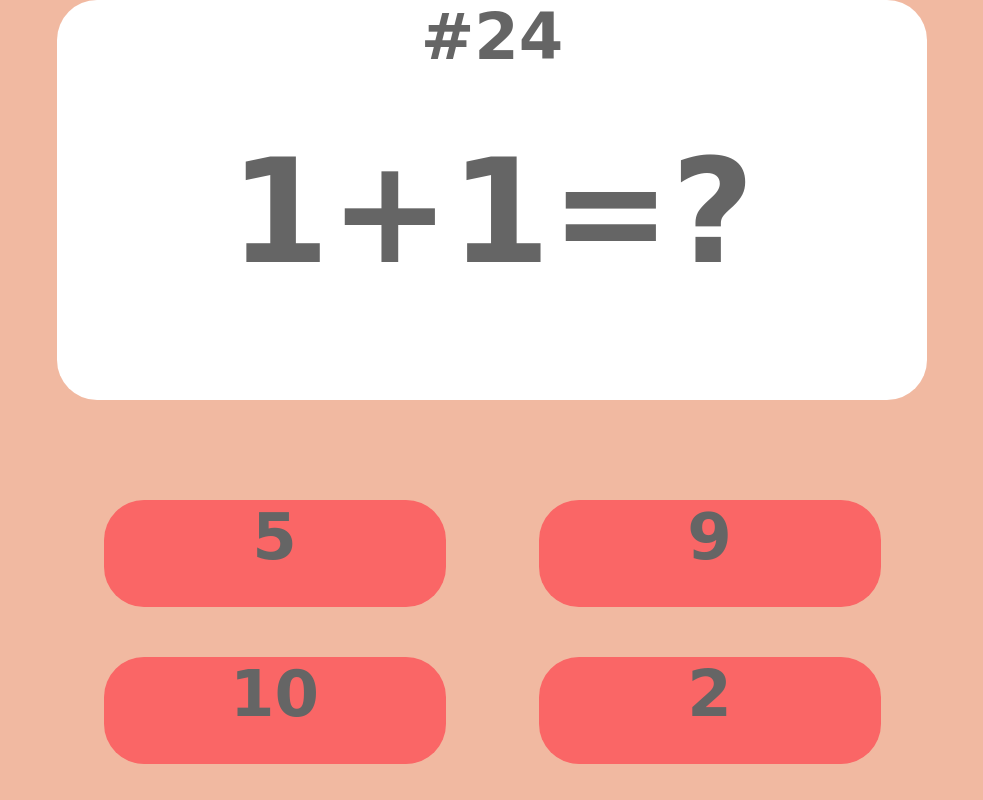
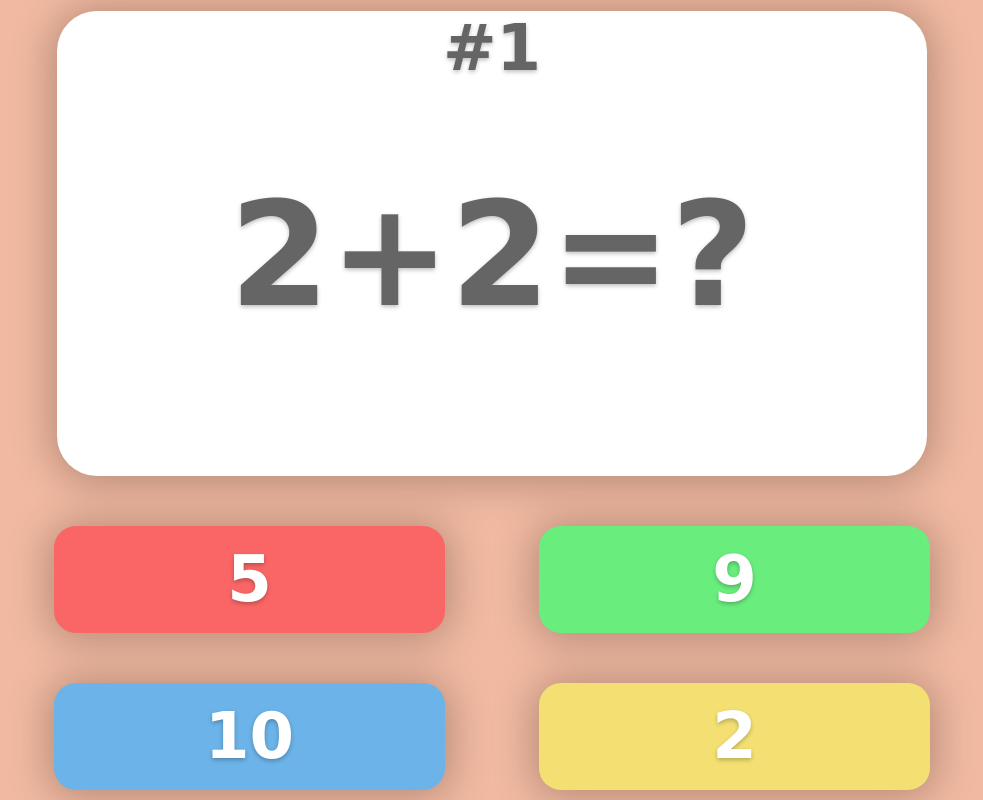
Before and after one commit to SalarTelo/flashmath, a Vue app: page / in a window 1280 px wide. Shown: the whole page, without its empty margins (148-1131 px from the left). Built offline with nearby package versions, Linux system fonts and the light colour scheme.

Commit message:
Updated the code and ui

```diff
--- a/src/App.vue
+++ b/src/App.vue
@@ -12,6 +12,7 @@ import Game from '@/components/Game.vue';
 
 export default {
   name: 'App',
+
   components: {
     Game
   }
@@ -19,6 +20,7 @@ export default {
 </script>
 
 <style>
+
 
 body {
   margin: 0;
--- a/src/components/Game.vue
+++ b/src/components/Game.vue
@@ -2,33 +2,32 @@
   <div class="background">
     <div class="question-box">
       <div class="question-counter">
-        #24
+        #{{currentQuestion.index+1}}
       </div>
       <div class="question-section">
-        1+1=?
+        {{currentQuestion.question}}=?
       </div>
     </div>
 
     <div class="answer-boxes">
       <div class="upper-box">
-
-        <div class="button1">
+        <div class="button  red-button" v-on:click="button1Click">
           5
         </div>
-        <div class="button1">
+        <div class="button green-button" v-on:click="button2Click">
           9
         </div>
 
       </div>
-      <div class="lower-box">
+    <div class="lower-box">
 
-        <div class="button1">
-              10
-        </div>
-        <div class="button1">
-              2
-        </div>
+      <div class="button blue-button" v-on:click="button3Click">
+            10
       </div>
+      <div class="button yellow-button" v-on:click="button4Click">
+            2
+      </div>
+    </div>
 
 
     </div>
@@ -37,13 +36,47 @@
 
 </template>
 
+
 <script>
 export default {
-  name: "Game"
+
+  name: "Game",
+  data() {
+    return {
+      database: [
+        {question: "2+2", answer: "4"},
+        {question: "1+3", answer: "4"},
+        {question: "2+5", answer: "7"},
+        {question: "6+2", answer: "8"},
+      ],
+      currentQuestion: {
+        index: 0,
+        question: '2+2',
+        answer: '4'
+      }
+    }
+  },
+  methods: {
+
+    button1Click() {
+      console.log("Button 1");
+    },
+    button2Click() {
+      console.log("Button 2");
+    },
+    button3Click() {
+      console.log("Button 3");
+    },
+    button4Click() {
+      console.log("Button 4");
+    }
+  }
 }
+
 </script>
 
 <style scoped>
+
 
 .background {
   align-items: center;
@@ -61,6 +94,9 @@ export default {
   flex-direction:column;
   height: 465px;
   width: 870px;
+
+  box-shadow: 0 2px 40px 5px rgba(0, 0, 0, 0.25);
+  text-shadow: 0 2px 4px rgba(0, 0, 0, 0.25);
 
   user-select: none;
 }
@@ -85,46 +121,81 @@ export default {
 }
 
 .answer-boxes{
-  border-radius: 40px;
   display: flex;
   flex-direction:column;
-  height: 465px;
-  width: 870px;
+
+  justify-content: center;
+  align-items: center;
 
   user-select: none;
 }
 
-.button1{
-  border-radius: 40px;
+.button{
+
+  border-radius: 22px;
   background-color: #FA6666;
+
   display: flex;
   flex-direction:column;
+
+  justify-content: center;
+  align-items: center;
+
   height: 107px;
   width: 391px;
-  margin-left: 46.5px;
-  margin-right: 46.5px;
+
+  margin-left: 47px;
+  margin-right: 47px;
+
+  transition: 0.2s, background-color 0.1s;
 
   font-family: "Comic Sans MS", sans-serif;
   font-size: 64px;
   font-weight: bold;
-  color: #656565;
+  color: white;
+
+  cursor: pointer;
+
+  box-shadow: 0 2px 40px 5px rgba(0, 0, 0, 0.25);
+  text-shadow: 0 2px 4px rgba(0, 0, 0, 0.25);
 
 }
+.button:hover {
+  height: 140px;
+  width: 400px;
+}
+.button:active{
+  background-color: #2c3e50;
+  height: 145px;
+  width: 405px;
+}
+
+.red-button{
+  background-color: #FA6666;
+}
+.green-button{
+  background-color: #69EE7E;
+}
+.blue-button{
+  background-color: #6BB3E8;
+}
+.yellow-button{
+  background-color: #F4E072;
+}
+
 .upper-box{
   display: flex;
   flex-direction:row;
   align-items: center;
   justify-content: center;
-  margin-top: 100px;
+  margin-top: 50px;
 }
-
 .lower-box{
   display: flex;
   flex-direction:row;
   align-items: center;
   justify-content: center;
   margin-top: 50px;
-
 }
 
 </style>
```
